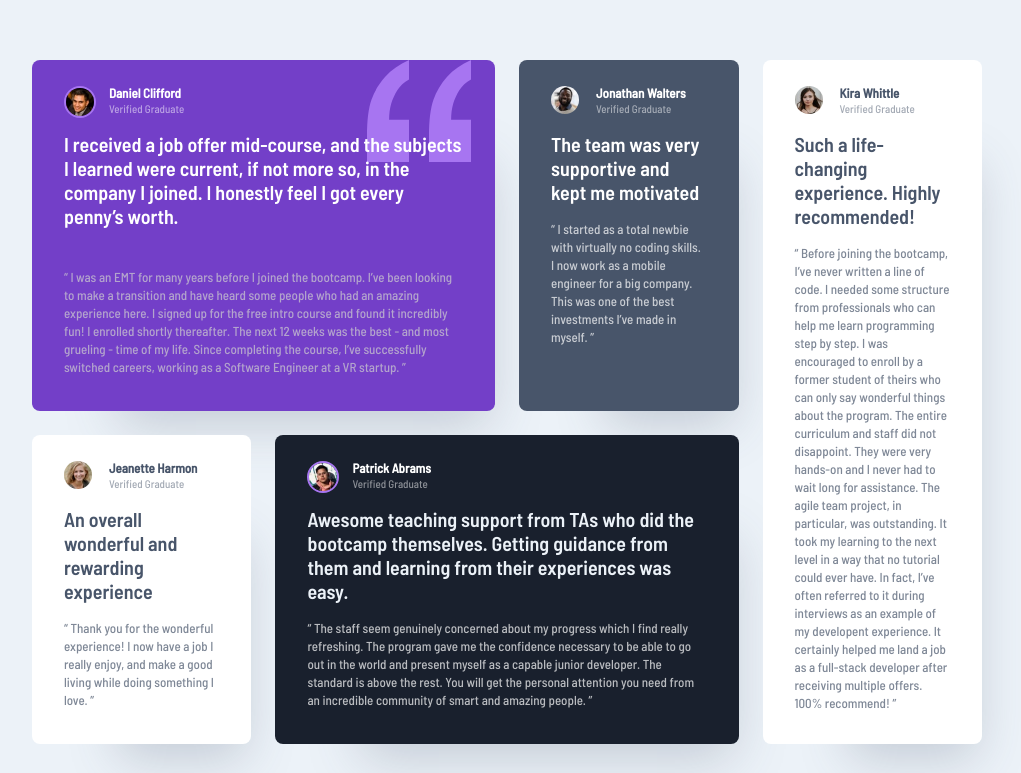
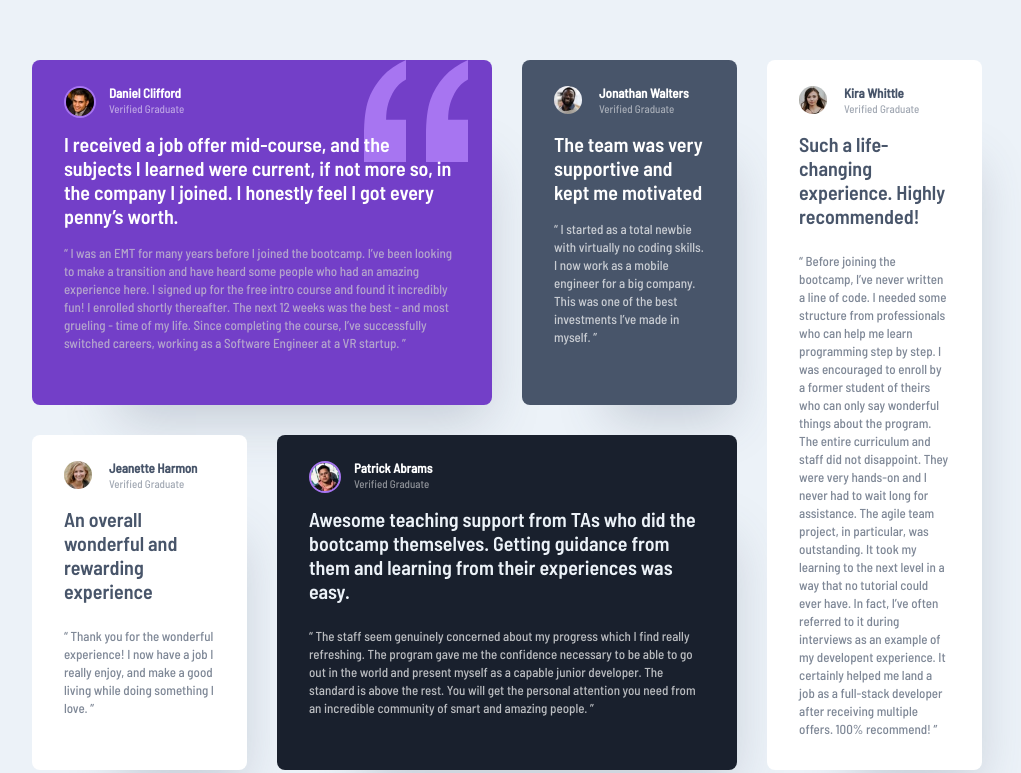
Before and after one commit to AcharaChisomSolomon/testimonials-grid-section, a plain HTML site: page index.html in a window 1280 px wide. Shown: the part 104-877 px from the top of the page, without its empty margins (133-1154 px from the left). Drawn offline with Linux system fonts and the light colour scheme.

Commit message:
Update article layout and grid in index.css

```diff
--- a/styles/index.css
+++ b/styles/index.css
@@ -142,8 +142,17 @@ article {
         max-width: 90rem;
         padding: 10.25rem 10.31rem;
 
+        gap: 1.88rem;
         grid-template-columns: repeat(4, 1fr);
         grid-template-rows: auto auto;
+    }
+
+    .article__title {
+        margin-bottom: 1.5rem;
+    }
+    .purple-bg .article__title,
+    .lightblue-bg .article__title {
+        margin-bottom: 1rem;
     }
 
     .purple-bg {
```
